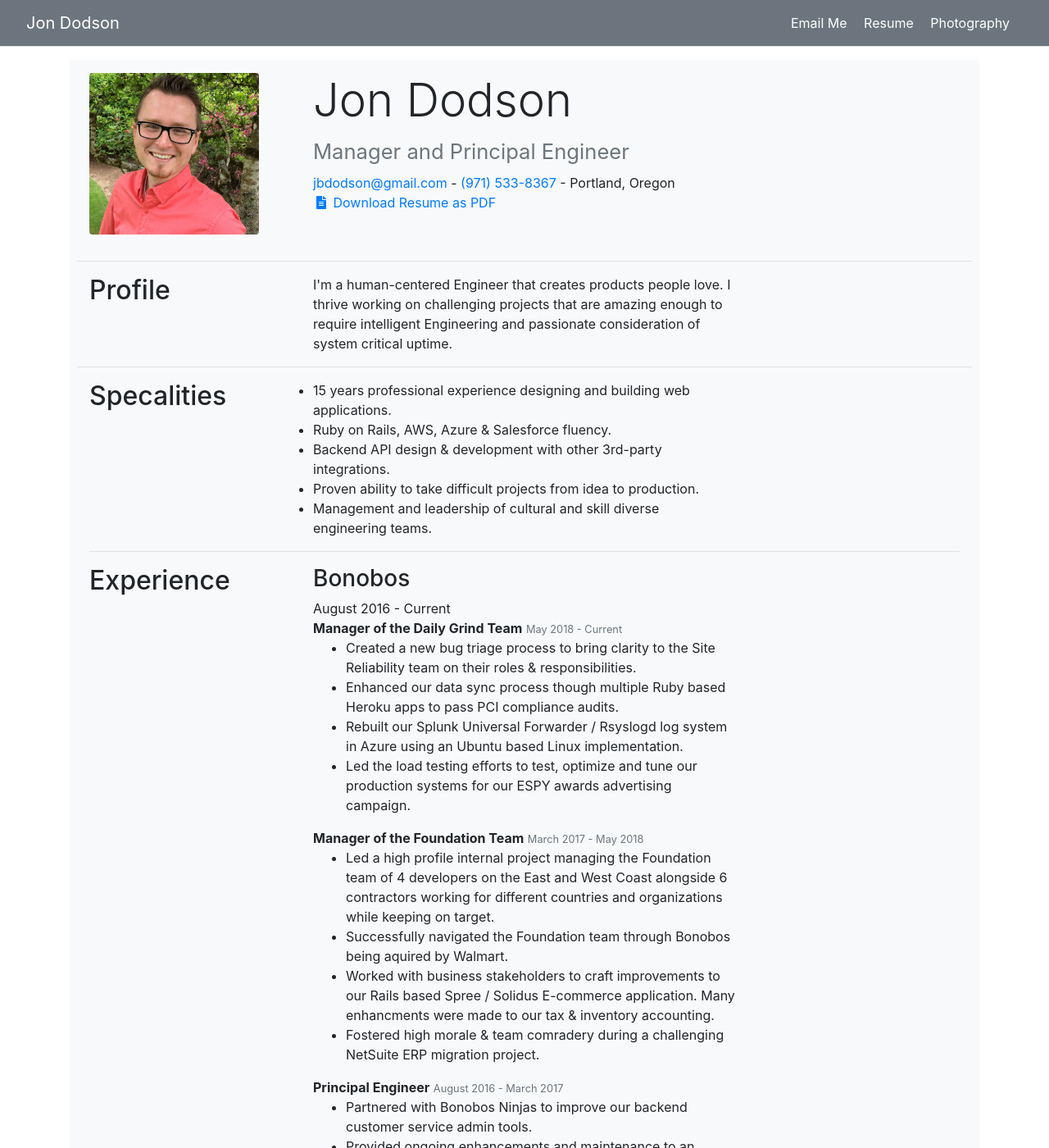
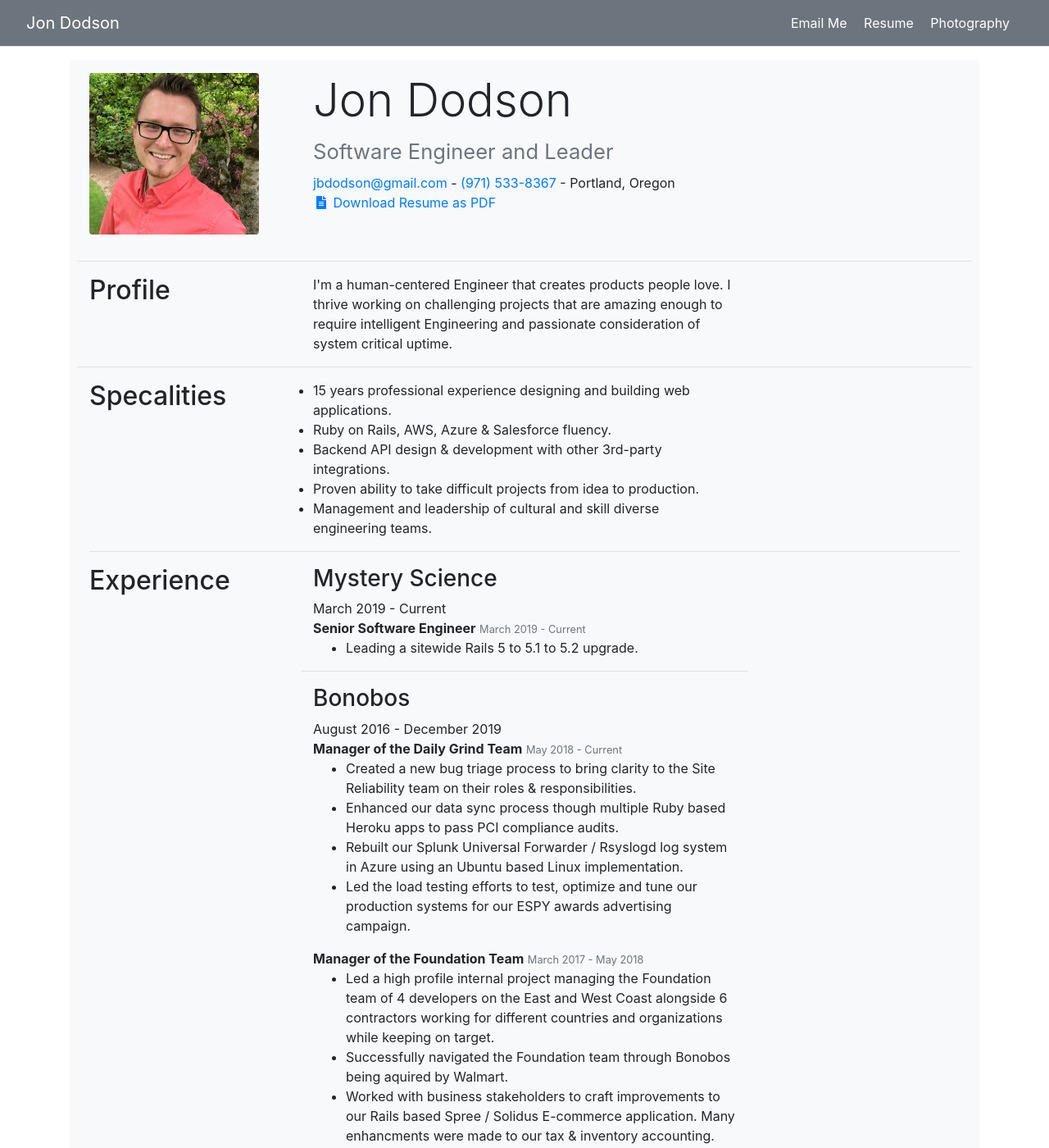
Before and after one commit to jdodson/jdodsonorg, a Jekyll site: the page built from resume.html, in a window 1280 px wide and 1400 px high. Shown: the whole window at 82% size. Built offline with Jekyll 4.4.1, drawn with Linux system fonts in a browser that asks for light colours; nearby versions of some CDN libraries.

Commit message:
Update resume, PDF and use Ruby 2.5.5

```diff
--- a/resume.html
+++ b/resume.html
@@ -11,7 +11,7 @@ description: Partner to Francesca and father to Finley. I'm an Engineer and buil
     </div>
     <div class="col-sm-6">
       <h1 class="display-4">Jon Dodson</h1>
-      <h2><small class="text-muted">Manager and Principal Engineer</small></h2>
+      <h2><small class="text-muted">Software Engineer and Leader</small></h2>
 
       <div>
         <a href="mailto:{{ site.email }}?subject=Contacting you from your website!">{{ site.email }}</a> - <a href="tel:{{site.phone}}">{{ site.phone }}</a> - Portland, Oregon
@@ -44,13 +44,38 @@ description: Partner to Francesca and father to Finley. I'm an Engineer and buil
   </div>
 
   <div class="border-top">
+
     <div class="row mt-3">
       <h2 class="col-sm-3 col-md-4 col-lg-3">Experience</h2>
 
       <div class="col-sm-6 border-bottom">
         <div>
+          <h3>Mystery Science</h3>
+          <div>March 2019 - Current</div>
+        </div>
+
+        <div>
+          <strong>Senior Software Engineer</strong>
+          <small class="text-muted">March 2019 - Current</small>
+          <ul>
+            <li>Leading a sitewide Rails 5 to 5.1 to 5.2 upgrade.</li>
+          </ul>
+        </div>
+      </div>
+    </div>
+
+
+
+
+
+
+    <div class="row mt-3">
+      <h2 class="col-sm-3 col-md-4 col-lg-3"></h2>
+
+      <div class="col-sm-6 border-bottom">
+        <div>
           <h3>Bonobos</h3>
-          <div>August 2016 - Current</div>
+          <div>August 2016 - December 2019</div>
         </div>
 
         <div>
```
Also changed, not shown: README.md, 2 other files.
